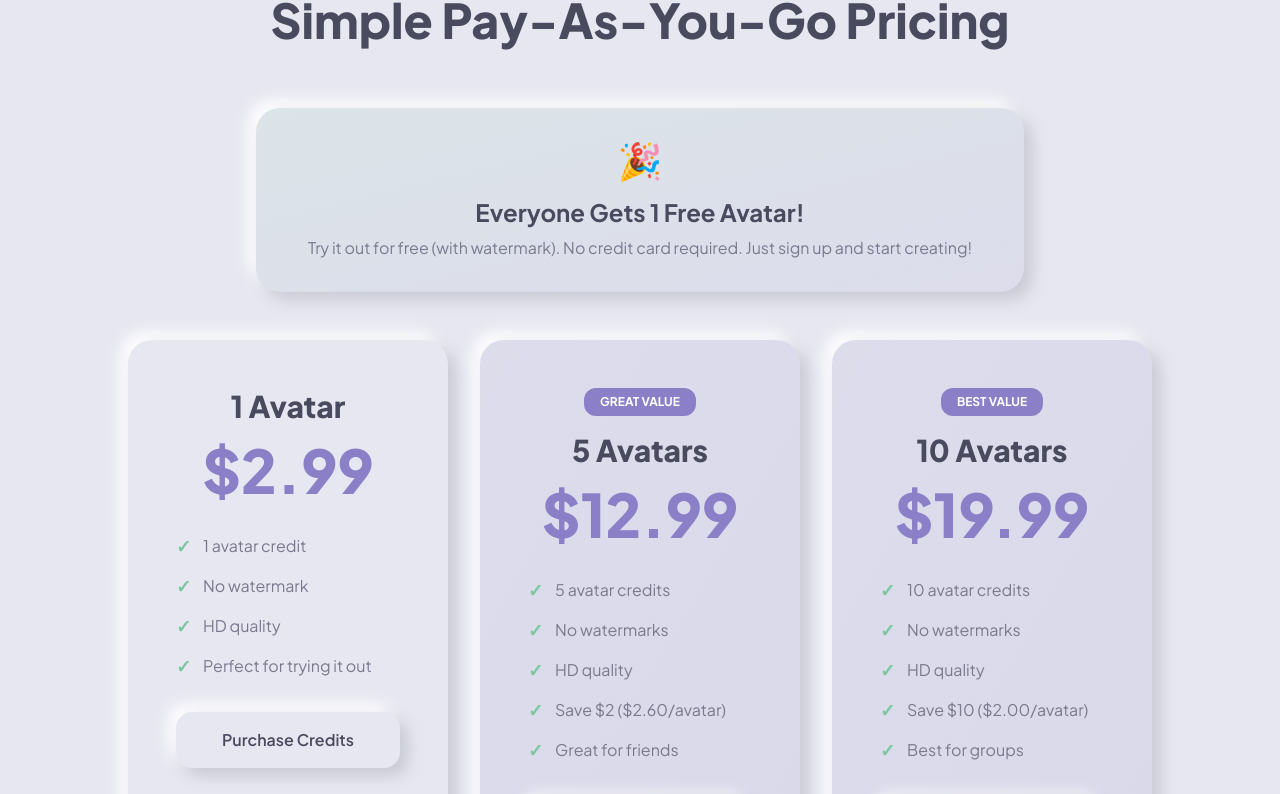
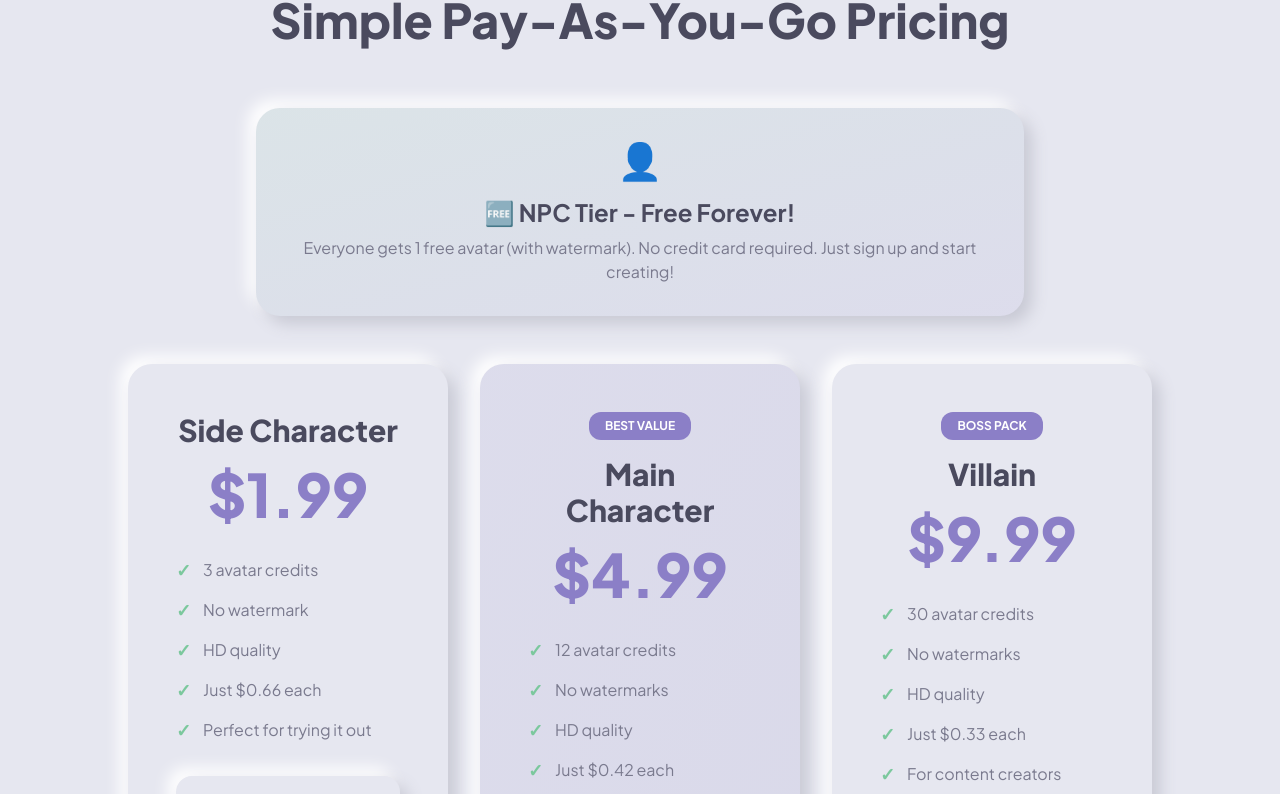
Before and after one commit to J3r3my97/mini-aura, a Next.js app in the folder frontend/: page / in a window 1280 px wide. Shown: the part 1656-2450 px from the top of the page. Built offline with nearby package versions, Linux system fonts and the light colour scheme; no server answers.

Commit message:
adjust pricing

```diff
--- a/frontend/app/page.tsx
+++ b/frontend/app/page.tsx
@@ -327,12 +327,12 @@ export default function Home() {
 
           {/* Free tier banner */}
           <div className="max-w-3xl mx-auto mb-12 neu-card rounded-3xl p-8 text-center bg-gradient-to-br from-[#7bc89d]/10 to-[#8b7fc7]/10">
-            <div className="text-4xl mb-4">🎉</div>
+            <div className="text-4xl mb-4">👤</div>
             <h3 className="text-2xl font-bold mb-2 text-[#4a4a5e]">
-              Everyone Gets 1 Free Avatar!
+              🆓 NPC Tier - Free Forever!
             </h3>
             <p className="text-[#7a7a8e]">
-              Try it out for free (with watermark). No credit card required. Just sign up and start creating!
+              Everyone gets 1 free avatar (with watermark). No credit card required. Just sign up and start creating!
             </p>
           </div>
 
@@ -461,9 +461,9 @@ function PricingCard({ name, price, package: packageId, credits, features, featu
 
 // Data
 const pricingPlans = [
-  { name: '1 Avatar', price: '$2.99', credits: 1, package: '1_credit', features: ['1 avatar credit', 'No watermark', 'HD quality', 'Perfect for trying it out'] },
-  { name: '5 Avatars', price: '$12.99', credits: 5, package: '5_credits', features: ['5 avatar credits', 'No watermarks', 'HD quality', 'Save $2 ($2.60/avatar)', 'Great for friends'], featured: true, badge: 'Great Value' },
-  { name: '10 Avatars', price: '$19.99', credits: 10, package: '10_credits', features: ['10 avatar credits', 'No watermarks', 'HD quality', 'Save $10 ($2.00/avatar)', 'Best for groups'], featured: true, badge: 'BEST VALUE' },
+  { name: 'Side Character', price: '$1.99', credits: 3, package: '1_credit', features: ['3 avatar credits', 'No watermark', 'HD quality', 'Just $0.66 each', 'Perfect for trying it out'] },
+  { name: 'Main Character', price: '$4.99', credits: 12, package: '5_credits', features: ['12 avatar credits', 'No watermarks', 'HD quality', 'Just $0.42 each', 'Try different photos & outfits'], featured: true, badge: 'BEST VALUE' },
+  { name: 'Villain', price: '$9.99', credits: 30, package: '10_credits', features: ['30 avatar credits', 'No watermarks', 'HD quality', 'Just $0.33 each', 'For content creators'], badge: 'Boss Pack' },
 ];
 
 const footerSections = [
```
Also changed, not shown: 1 other file (tests, documents, lock files or other folders).
